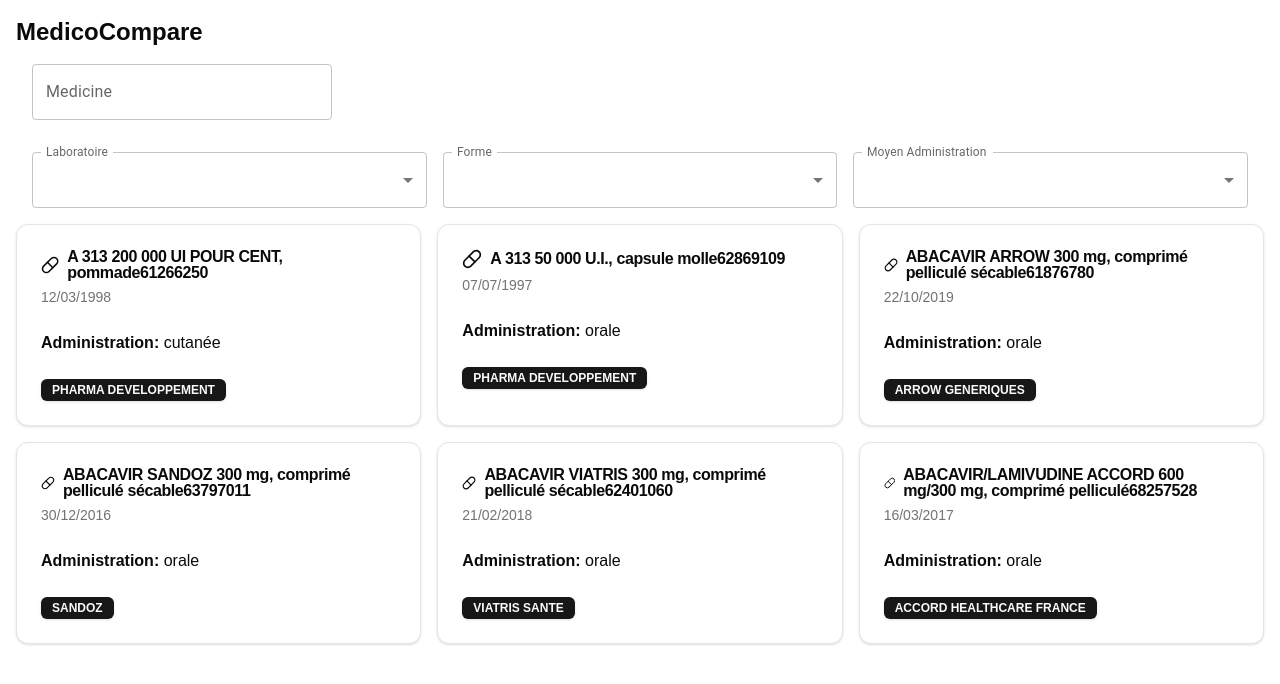
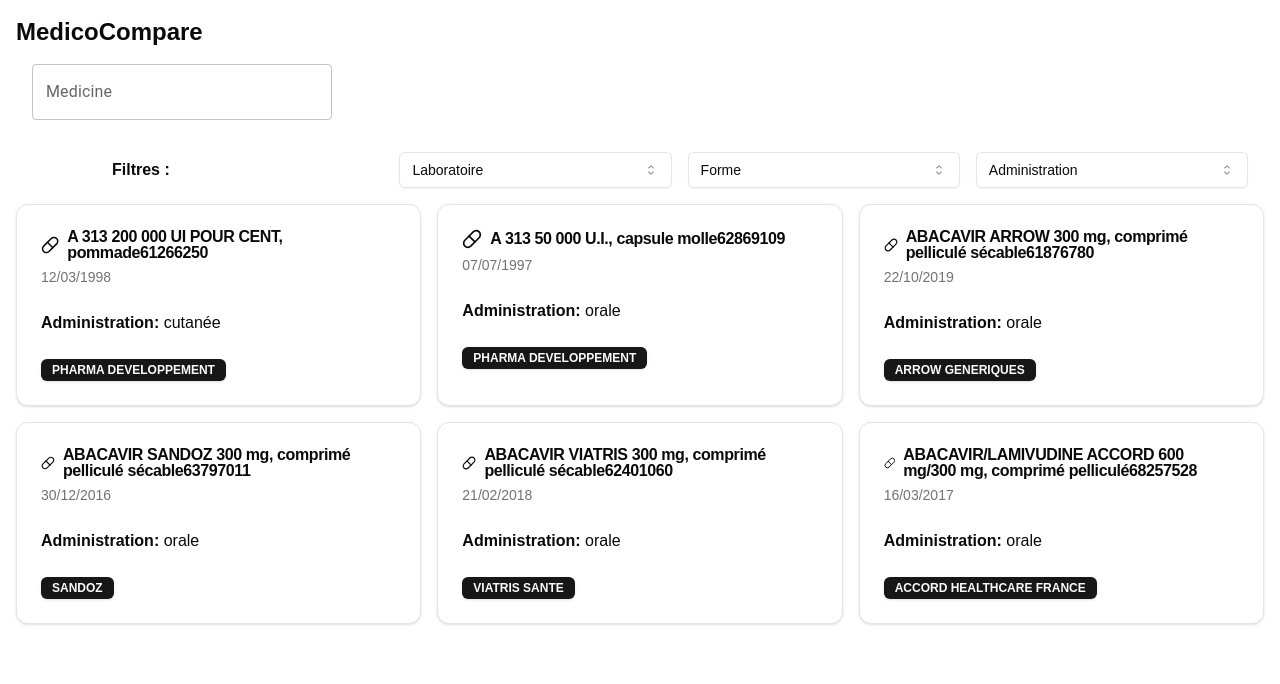
Before and after one commit to ThomBsn/medico-compare-front, a Next.js app: page /medicine in a window 1280 px wide. Shown: the top 684 px of the page. Built offline with nearby package versions, Linux system fonts and the light colour scheme.

Commit message:
feat(home): Change filters.

```diff
--- a/package.json
+++ b/package.json
@@ -13,6 +13,7 @@
     "@emotion/styled": "^11.13.0",
     "@mui/material": "^6.1.2",
     "@radix-ui/react-icons": "^1.3.0",
+    "@radix-ui/react-select": "^2.1.2",
     "@radix-ui/react-slot": "^1.1.0",
     "class-variance-authority": "^0.7.0",
     "clsx": "^2.1.1",
--- a/src/components/medicine/AutoCompleteSearchBar.tsx
+++ b/src/components/medicine/AutoCompleteSearchBar.tsx
@@ -13,7 +13,6 @@
         proposedMedecines.map((medicine: MedicineType) => {
             tmpMedicineNames.push(medicine.name);
         })
-        console.log(tmpMedicineNames);
         setMedicineNames(tmpMedicineNames);
     }, [proposedMedecines]);
 
--- a/src/components/medicine/FilteredList.tsx
+++ b/src/components/medicine/FilteredList.tsx
@@ -1,11 +1,12 @@
 'use client'
 
 import { MedicineType } from "@/types/medicineTypes";
-import {Box, FormControl, InputLabel, MenuItem, Select} from "@mui/material";
+import { Box } from "@mui/material";
 import { Card, CardContent, CardDescription, CardFooter, CardHeader, CardTitle } from "@/components/ui/card"
+import { Select, SelectContent, SelectItem, SelectTrigger, SelectValue } from "@/components/ui/select";
 import { Badge } from "@/components/ui/badge"
 import { Pill } from "lucide-react";
-import {useEffect, useState} from "react";
+import { useEffect, useState } from "react";
 
 export const FilteredList = ({
         filteredMedicineList,
@@ -33,61 +34,57 @@
 
     return (
         <>
-            <Box sx={{ p: 2, display: 'flex', gap: '1rem' }}>
-                <FormControl fullWidth>
-                    <InputLabel id="demo-simple-select-label">Laboratoire</InputLabel>
-                    <Select
-                        labelId="demo-simple-select-label"
-                        id="demo-simple-select"
-                        value={companies}
-                        label="Laboratoire"
-                        // onChange={(e) => {}
-                        // variant={"standard"}
-                    >
+            <Box sx={{p: 2, display: 'flex', gap: '1rem'}}>
+                <h3 className="text-md font-bold my-auto ml-20 w-[280px]">Filtres : </h3>
+                <Select>
+                    <SelectTrigger className="w-[280px]">
+                        <SelectValue placeholder="Laboratoire"/>
+                    </SelectTrigger>
+                    <SelectContent>
+                        <SelectItem value="empty"></SelectItem>
                         {
                             companies.map((company: string) => {
-
+                                const tmpFormat = company.charAt(0).toUpperCase() + company.slice(1).toLowerCase();
                                 return (
-                                    <MenuItem key={company}>{company}</MenuItem>
+                                    <SelectItem value={tmpFormat.toLowerCase()} key={tmpFormat.toLowerCase()}>{tmpFormat}</SelectItem>
                                 );
                             })
                         }
-                    </Select>
-                </FormControl>
-                <FormControl fullWidth>
-                    <InputLabel id="demo-simple-select-label">Forme</InputLabel>
-                    <Select
-                        labelId="demo-simple-select-label"
-                        id="demo-simple-select"
-                        value={forms}
-                        label="Forme"
-                        // onChange={(e) => {setAdministration(e.target.value)}}
-                        // variant={"standard"}
-                    >
-                        {forms.map((form: string) => {
-                            return (
-                                <MenuItem key={form}>{form}</MenuItem>
-                            )
-                        })}
-                    </Select>
-                </FormControl>
-                <FormControl fullWidth>
-                    <InputLabel id="demo-simple-select-label">Moyen Administration</InputLabel>
-                    <Select
-                        labelId="demo-simple-select-label"
-                        id="demo-simple-select"
-                        value={administrations}
-                        label="Moyen Administration"
-                        // onChange={(e) => {setAdministration(e.target.value)}}
-                        // variant={"standard"}
-                    >
-                        {administrations.map((administration: string) => {
-                            return (
-                                <MenuItem key={administration}>{administration}</MenuItem>
-                            )
-                        })}
-                    </Select>
-                </FormControl>
+                    </SelectContent>
+                </Select>
+                <Select>
+                    <SelectTrigger className="w-[280px]">
+                        <SelectValue placeholder="Forme"/>
+                    </SelectTrigger>
+                    <SelectContent>
+                        <SelectItem value="empty"></SelectItem>
+                        {
+                            forms.map((form: string) => {
+                                const tmpFormat = form.charAt(0).toUpperCase() + form.slice(1).toLowerCase();
+                                return (
+                                    <SelectItem value={tmpFormat.toLowerCase()} key={tmpFormat.toLowerCase()}>{tmpFormat}</SelectItem>
+                                );
+                            })
+                        }
+                    </SelectContent>
+                </Select>
+                <Select>
+                    <SelectTrigger className="w-[280px]">
+                        <SelectValue placeholder="Administration"/>
+                    </SelectTrigger>
+                    <SelectContent>
+                        <SelectItem value="empty"></SelectItem>
+                        {
+                            administrations.map((administration: string) => {
+                                const tmpFormat = administration.charAt(0).toUpperCase() + administration.slice(1).toLowerCase();
+                                return (
+                                    <SelectItem value={tmpFormat.toLowerCase()} key={tmpFormat.toLowerCase()}>{tmpFormat}</SelectItem>
+                                );
+                            })
+                        }
+                    </SelectContent>
+                </Select>
+
             </Box>
             <div className="grid grid-cols-1 md:grid-cols-2 lg:grid-cols-3 gap-4">
                 {filteredMedicineList.map((medicine: MedicineType) => (
--- /dev/null
+++ b/src/components/ui/select.tsx
@@ -0,0 +1,164 @@
+"use client"
+
+import * as React from "react"
+import {
+  CaretSortIcon,
+  CheckIcon,
+  ChevronDownIcon,
+  ChevronUpIcon,
+} from "@radix-ui/react-icons"
+import * as SelectPrimitive from "@radix-ui/react-select"
+
+import { cn } from "@/lib/utils"
+
+const Select = SelectPrimitive.Root
+
+const SelectGroup = SelectPrimitive.Group
+
+const SelectValue = SelectPrimitive.Value
+
+const SelectTrigger = React.forwardRef<
+  React.ElementRef<typeof SelectPrimitive.Trigger>,
+  React.ComponentPropsWithoutRef<typeof SelectPrimitive.Trigger>
+>(({ className, children, ...props }, ref) => (
+  <SelectPrimitive.Trigger
+    ref={ref}
+    className={cn(
+      "flex h-9 w-full items-center justify-between whitespace-nowrap rounded-md border border-input bg-transparent px-3 py-2 text-sm shadow-sm ring-offset-background placeholder:text-muted-foreground focus:outline-none focus:ring-1 focus:ring-ring disabled:cursor-not-allowed disabled:opacity-50 [&>span]:line-clamp-1",
+      className
+    )}
+    {...props}
+  >
+    {children}
+    <SelectPrimitive.Icon asChild>
+      <CaretSortIcon className="h-4 w-4 opacity-50" />
+    </SelectPrimitive.Icon>
+  </SelectPrimitive.Trigger>
+))
+SelectTrigger.displayName = SelectPrimitive.Trigger.displayName
+
+const SelectScrollUpButton = React.forwardRef<
+  React.ElementRef<typeof SelectPrimitive.ScrollUpButton>,
+  React.ComponentPropsWithoutRef<typeof SelectPrimitive.ScrollUpButton>
+>(({ className, ...props }, ref) => (
+  <SelectPrimitive.ScrollUpButton
+    ref={ref}
+    className={cn(
+      "flex cursor-default items-center justify-center py-1",
+      className
+    )}
+    {...props}
+  >
+    <ChevronUpIcon />
+  </SelectPrimitive.ScrollUpButton>
+))
+SelectScrollUpButton.displayName = SelectPrimitive.ScrollUpButton.displayName
+
+const SelectScrollDownButton = React.forwardRef<
+  React.ElementRef<typeof SelectPrimitive.ScrollDownButton>,
+  React.ComponentPropsWithoutRef<typeof SelectPrimitive.ScrollDownButton>
+>(({ className, ...props }, ref) => (
+  <SelectPrimitive.ScrollDownButton
+    ref={ref}
+    className={cn(
+      "flex cursor-default items-center justify-center py-1",
+      className
+    )}
+    {...props}
+  >
+    <ChevronDownIcon />
+  </SelectPrimitive.ScrollDownButton>
+))
+SelectScrollDownButton.displayName =
+  SelectPrimitive.ScrollDownButton.displayName
+
+const SelectContent = React.forwardRef<
+  React.ElementRef<typeof SelectPrimitive.Content>,
+  React.ComponentPropsWithoutRef<typeof SelectPrimitive.Content>
+>(({ className, children, position = "popper", ...props }, ref) => (
+  <SelectPrimitive.Portal>
+    <SelectPrimitive.Content
+      ref={ref}
+      className={cn(
+        "relative z-50 max-h-96 min-w-[8rem] overflow-hidden rounded-md border bg-popover text-popover-foreground shadow-md data-[state=open]:animate-in data-[state=closed]:animate-out data-[state=closed]:fade-out-0 data-[state=open]:fade-in-0 data-[state=closed]:zoom-out-95 data-[state=open]:zoom-in-95 data-[side=bottom]:slide-in-from-top-2 data-[side=left]:slide-in-from-right-2 data-[side=right]:slide-in-from-left-2 data-[side=top]:slide-in-from-bottom-2",
+        position === "popper" &&
+          "data-[side=bottom]:translate-y-1 data-[side=left]:-translate-x-1 data-[side=right]:translate-x-1 data-[side=top]:-translate-y-1",
+        className
+      )}
+      position={position}
+      {...props}
+    >
+      <SelectScrollUpButton />
+      <SelectPrimitive.Viewport
+        className={cn(
+          "p-1",
+          position === "popper" &&
+            "h-[var(--radix-select-trigger-height)] w-full min-w-[var(--radix-select-trigger-width)]"
+        )}
+      >
+        {children}
+      </SelectPrimitive.Viewport>
+      <SelectScrollDownButton />
+    </SelectPrimitive.Content>
+  </SelectPrimitive.Portal>
+))
+SelectContent.displayName = SelectPrimitive.Content.displayName
+
+const SelectLabel = React.forwardRef<
+  React.ElementRef<typeof SelectPrimitive.Label>,
+  React.ComponentPropsWithoutRef<typeof SelectPrimitive.Label>
+>(({ className, ...props }, ref) => (
+  <SelectPrimitive.Label
+    ref={ref}
+    className={cn("px-2 py-1.5 text-sm font-semibold", className)}
+    {...props}
+  />
+))
+SelectLabel.displayName = SelectPrimitive.Label.displayName
+
+const SelectItem = React.forwardRef<
+  React.ElementRef<typeof SelectPrimitive.Item>,
+  React.ComponentPropsWithoutRef<typeof SelectPrimitive.Item>
+>(({ className, children, ...props }, ref) => (
+  <SelectPrimitive.Item
+    ref={ref}
+    className={cn(
+      "relative flex w-full cursor-default select-none items-center rounded-sm py-1.5 pl-2 pr-8 text-sm outline-none focus:bg-accent focus:text-accent-foreground data-[disabled]:pointer-events-none data-[disabled]:opacity-50",
+      className
+    )}
+    {...props}
+  >
+    <span className="absolute right-2 flex h-3.5 w-3.5 items-center justify-center">
+      <SelectPrimitive.ItemIndicator>
+        <CheckIcon className="h-4 w-4" />
+      </SelectPrimitive.ItemIndicator>
+    </span>
+    <SelectPrimitive.ItemText>{children}</SelectPrimitive.ItemText>
+  </SelectPrimitive.Item>
+))
+SelectItem.displayName = SelectPrimitive.Item.displayName
+
+const SelectSeparator = React.forwardRef<
+  React.ElementRef<typeof SelectPrimitive.Separator>,
+  React.ComponentPropsWithoutRef<typeof SelectPrimitive.Separator>
+>(({ className, ...props }, ref) => (
+  <SelectPrimitive.Separator
+    ref={ref}
+    className={cn("-mx-1 my-1 h-px bg-muted", className)}
+    {...props}
+  />
+))
+SelectSeparator.displayName = SelectPrimitive.Separator.displayName
+
+export {
+  Select,
+  SelectGroup,
+  SelectValue,
+  SelectTrigger,
+  SelectContent,
+  SelectLabel,
+  SelectItem,
+  SelectSeparator,
+  SelectScrollUpButton,
+  SelectScrollDownButton,
+}
```
Also changed, not shown: 1 other file (tests, documents, lock files or other folders).
